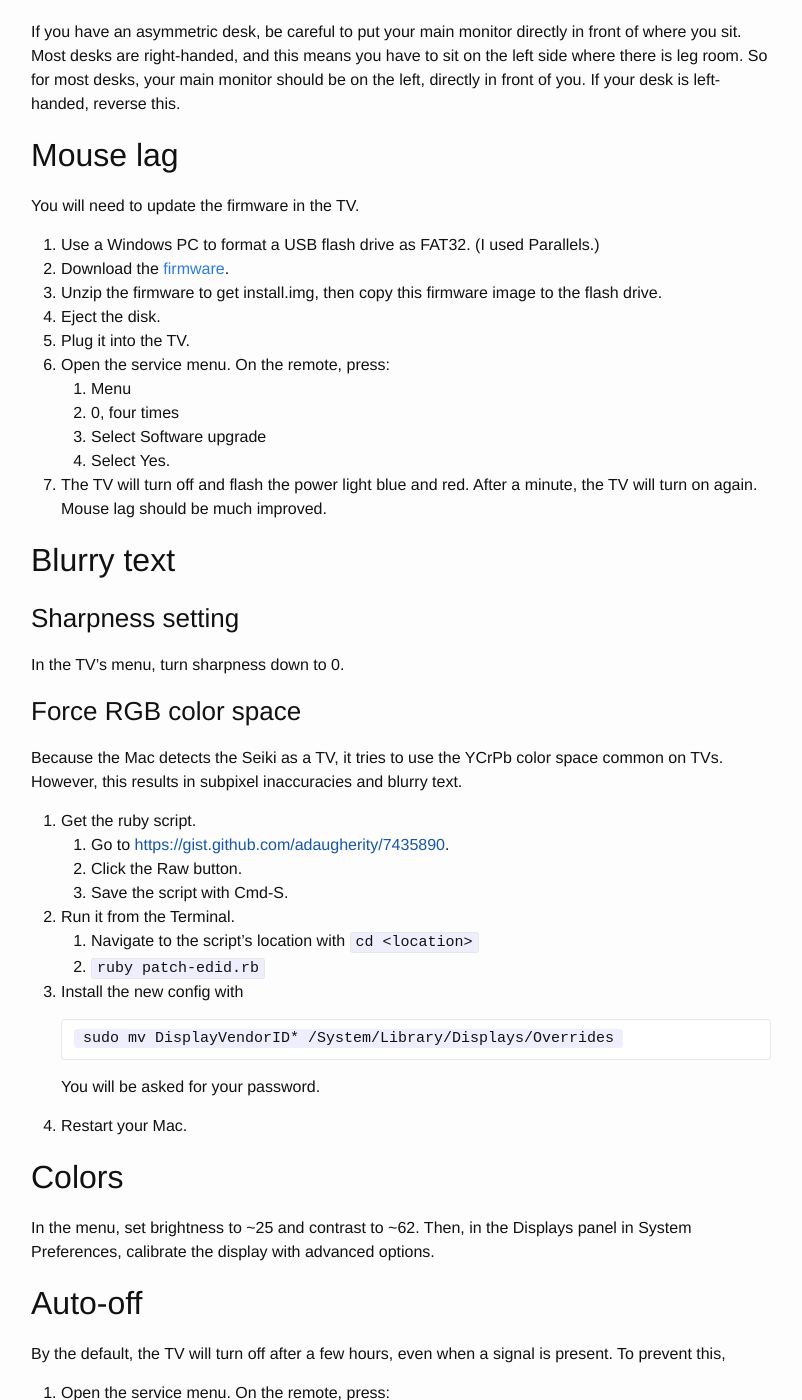
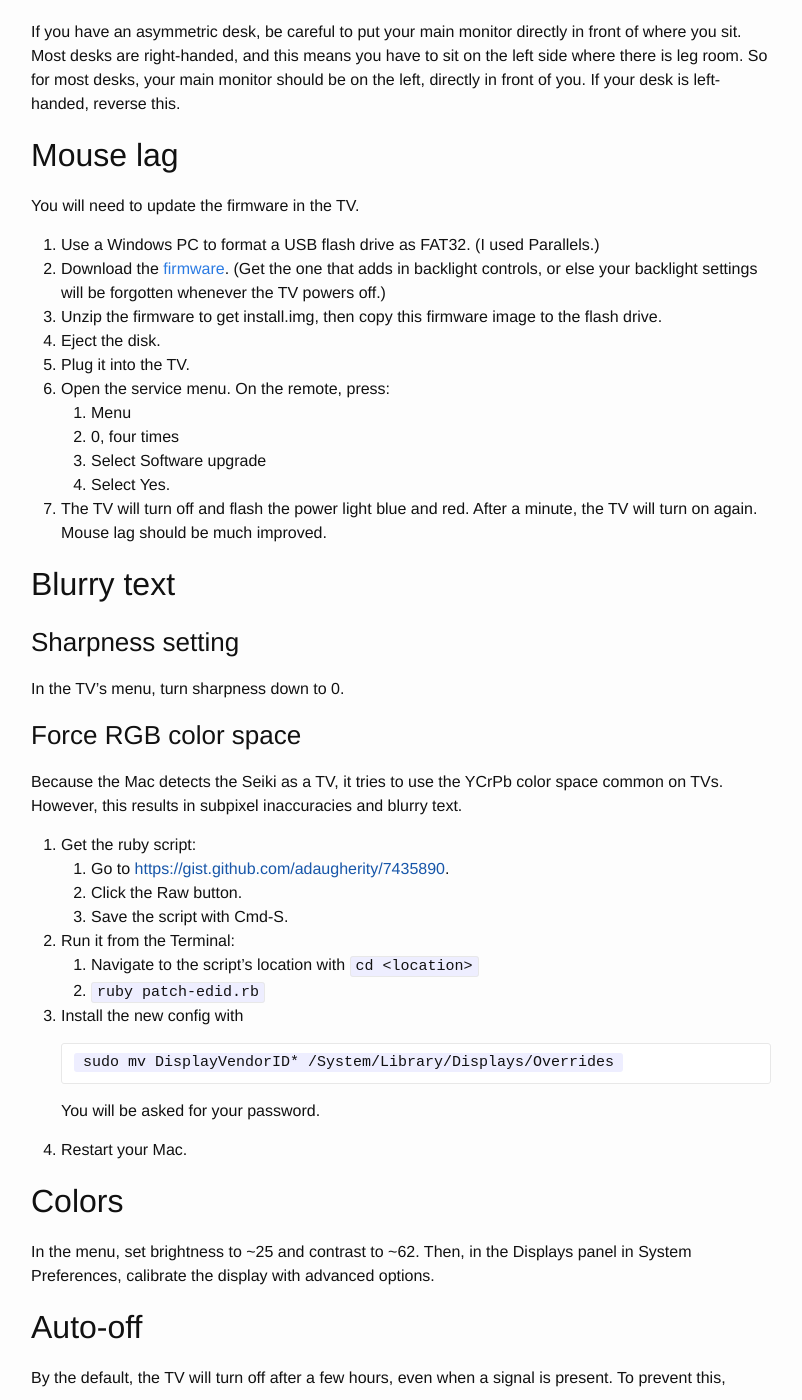
Before and after one commit to chaimleib/chaimleib.github.io, a Jekyll site: the page built from _posts/2014-11-04-seiki-4k-39-as-a-computer-monitor.markdown, in a window 1280 px wide and 1400 px high, scrolled down 798 px. Shown: the whole window, without its empty margins (239-1041 px from the left). Built offline with Jekyll 4.4.1, drawn with Linux system fonts in a browser that asks for light colours; some of the changed text lies outside the part shown.

Commit message:
edit: Seiki, backlight firmware

```diff
--- a/_posts/2014-11-04-seiki-4k-39-as-a-computer-monitor.markdown
+++ b/_posts/2014-11-04-seiki-4k-39-as-a-computer-monitor.markdown
@@ -25,7 +25,7 @@ If you have an asymmetric desk, be careful to put your main monitor directly in
 You will need to update the firmware in the TV.
 
 1. Use a Windows PC to format a USB flash drive as FAT32. (I used Parallels.)
-2. Download the [firmware].
+2. Download the [firmware]. (Get the one that adds in backlight controls, or else your backlight settings will be forgotten whenever the TV powers off.)
 3. Unzip the firmware to get install.img, then copy this firmware image to the flash drive.
 4. Eject the disk.
 5. Plug it into the TV.
@@ -44,12 +44,12 @@ In the TV's menu, turn sharpness down to 0.
 ### Force RGB color space
 Because the Mac detects the Seiki as a TV, it tries to use the YCrPb color space common on TVs. However, this results in subpixel inaccuracies and blurry text.
 
-1. Get the ruby script.
+1. Get the ruby script:
     1. Go to [https://gist.github.com/adaugherity/7435890]().
     2. Click the Raw button.
     3. Save the script with Cmd-S.
 
-2. Run it from the Terminal.
+2. Run it from the Terminal:
     1. Navigate to the script's location with `cd <location>`
     2. `ruby patch-edid.rb`
 
@@ -103,5 +103,8 @@ Nov 9, 2014:
 Nov 24, 2014:
     Added section Force RGB color space
 
+Nov 25, 2014:
+    The backlight-enabled firmware will also work.
+
 [Amazon buy]: http://www.amazon.com/Seiki-SE39UY04-39-Inch-Ultra-Discontinued/dp/B00DOPGO2G
 [firmware]: http://www.seiki.com/support/downloads.php#firmware
```
